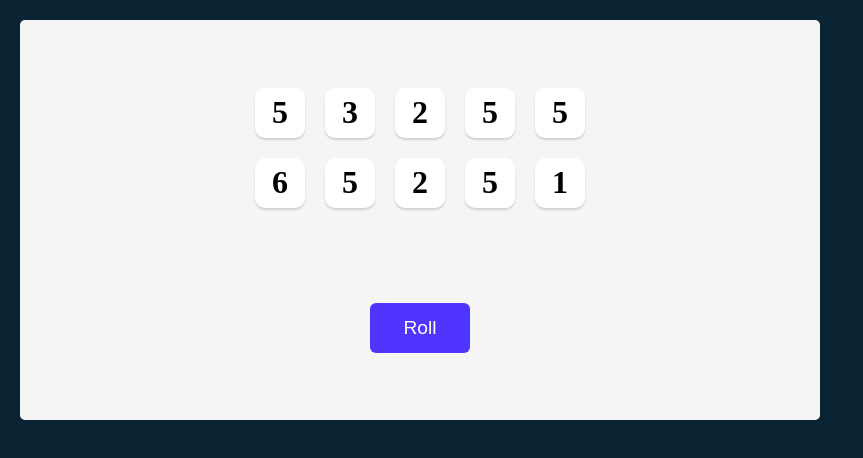
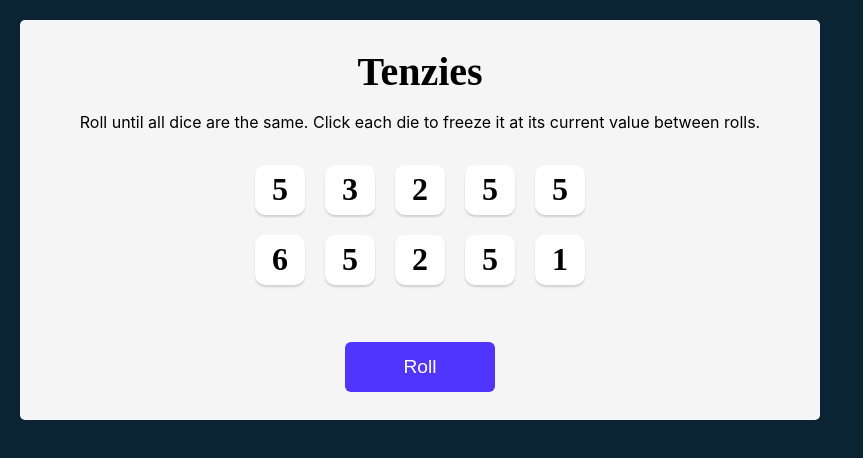
Before and after one commit to OlgaMinaievaWebDev/tenzies, a React (Create React App) app: page / in a window 1280 px wide. Shown: the top 458 px of the page, without its empty margins (0-863 px from the left). Built offline with nearby package versions, Linux system fonts and the light colour scheme.

Commit message:
useEffect

```diff
--- a/src/App.js
+++ b/src/App.js
@@ -1,9 +1,20 @@
-import { useState } from "react";
+import { useEffect, useState } from "react";
 import Die from "./Die";
 import { nanoid } from "nanoid";
 
 export default function App() {
   const [dice, setDice] = useState(allNewDice());
+  const [tenzies, setTenzies] = useState(false);
+
+  useEffect(() => {
+    const allHeld = dice.every((die) => die.isHeld);
+    const firstValue = dice[0].value;
+    const allSameValue = dice.every((die) => die.value === firstValue);
+    if (allHeld && allSameValue) {
+      setTenzies(true);
+      console.log("You won!");
+    }
+  }, [dice]);
 
   function generateNewDie() {
     return {
@@ -22,11 +33,16 @@
   }
 
   function rollDice() {
-    setDice((oldDice) =>
-      oldDice.map((die) => {
-        return die.isHeld ? die : generateNewDie();
-      })
-    );
+    if (!tenzies) {
+      setDice((oldDice) =>
+        oldDice.map((die) => {
+          return die.isHeld ? die : generateNewDie();
+        })
+      );
+    } else {
+      setTenzies(false);
+      setDice(allNewDice());
+    }
   }
 
   function holdDice(id) {
@@ -49,9 +65,14 @@
   return (
     <>
       <main>
+        <h1 className="title">Tenzies</h1>
+        <p className="instructions">
+          Roll until all dice are the same. Click each die to freeze it at its
+          current value between rolls.
+        </p>
         <div className="dice-container">{diceElement}</div>
         <button className="roll-dice" onClick={rollDice}>
-          Roll
+          {tenzies ? "New Game" : "Roll"}
         </button>
       </main>
     </>
--- a/src/index.css
+++ b/src/index.css
@@ -19,11 +19,22 @@
   justify-content: space-around;
   align-items: center;
 }
+.title {
+  font-size: 40px;
+  margin: 0;
+}
+.instructions {
+  font-family: "Inter", sans-serif;
+  font-weight: 400;
+  margin-top: 0;
+  text-align: center;
+}
 
 .dice-container {
   display: grid;
   grid-template: auto auto / repeat(5, 1fr);
   gap: 20px;
+  margin-bottom: 40px;
 }
 .die-face {
   height: 50px;
@@ -43,7 +54,7 @@
 
 .roll-dice {
   height: 50px;
-  width: 100px;
+  width: 150px;
   border: none;
   border-radius: 6px;
   background-color: #5035ff;
```
